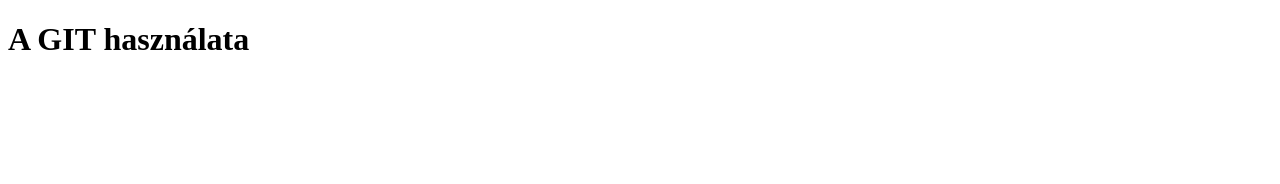
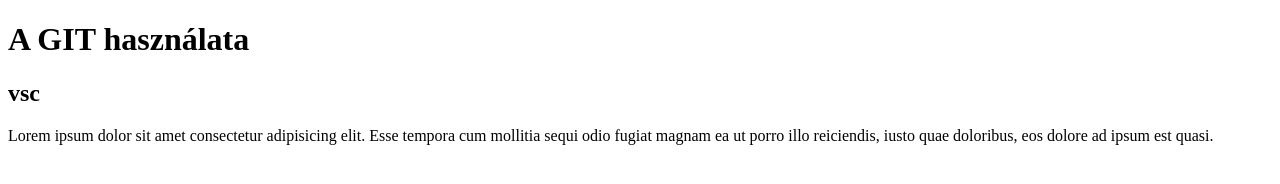
Before and after one commit to KeZso96/firstprojekt, a plain HTML site: page index.html in a window 1280 px wide. Drawn offline with Linux system fonts and the light colour scheme.

Commit message:
added css

```diff
--- a/index.html
+++ b/index.html
@@ -7,5 +7,7 @@
 </head>
 <body>
     <h1>A GIT használata</h1>
+    <h2>vsc</h2>
+    <p>Lorem ipsum dolor sit amet consectetur adipisicing elit. Esse tempora cum mollitia sequi odio fugiat magnam ea ut porro illo reiciendis, iusto quae doloribus, eos dolore ad ipsum est quasi.</p>
 </body>
 </html>
```
Also changed, not shown: style.css (added).
